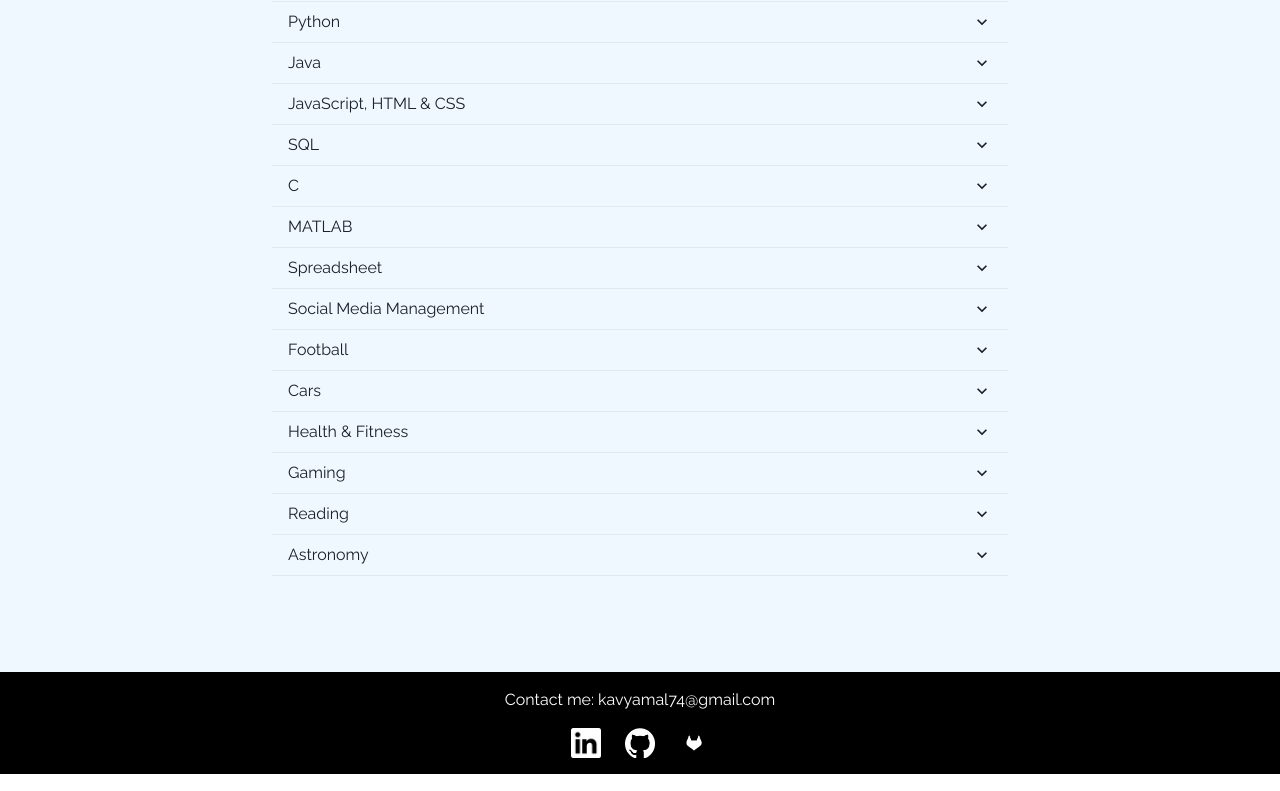
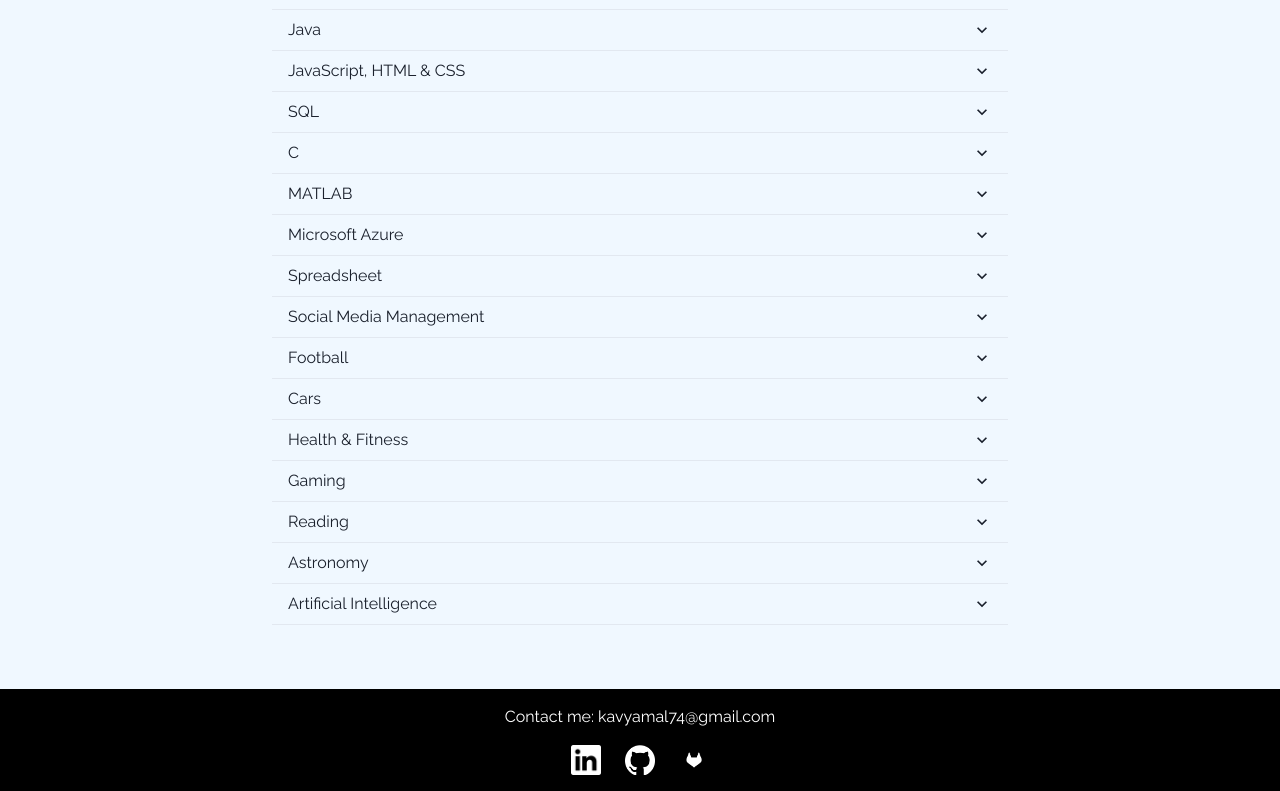
Before and after one commit to kavmal7/Online-CV, a React (Create React App) app: page / in a window 1280 px wide. Shown: the part 7061-7852 px from the top of the page. Built offline with nearby package versions, Linux system fonts and the light colour scheme.

Commit message:
More updates

```diff
--- a/src/components/Additional.js
+++ b/src/components/Additional.js
@@ -26,6 +26,10 @@ const skillsHobbies = [
   {
     title: 'MATLAB',
     description: 'I have also coded in MATLAB, mostly in academic scenarios (chiefly during my visual computing course), which was useful for my development in Data Science.',
+  },
+  {
+    title: 'Microsoft Azure',
+    description: 'I have been able to learn about and use Microsoft Azure at my recent internship. I used it as part of storage and the use of AI agents.',
   },
   {
     title: 'Spreadsheet',
@@ -57,7 +61,11 @@ const skillsHobbies = [
   },
   {
     title: 'Astronomy',
-    description: 'From a young age, I have been very interested in astronomy. Like other kids, I would often say that I wished to be an astronaut. That didn\'t materialise, but I still have a strong interest in the topic, from reading books, watching shows and documentaries, and even owning a telescope at home.'
+    description: 'From a young age, I have been very interested in astronomy. Like other kids, I would often say that I wished to be an astronaut. That didn\'t materialise, but I still have a strong interest in the topic, from reading books, watching shows and documentaries, and even owning a telescope at home. Moreover, I am looking to join the Space Society at my current university.'
+  },
+  {
+    title: 'Artificial Intelligence',
+    description: 'I have been into AI for a while, seeing the breakneck pace of recent developments and even before that, which is what drove me to take the degrees that I took. I am also looking to join the AI Society at my current university.',
   }
 ];
 
```
Also changed, not shown: 1 other file (tests, documents, lock files or other folders).
